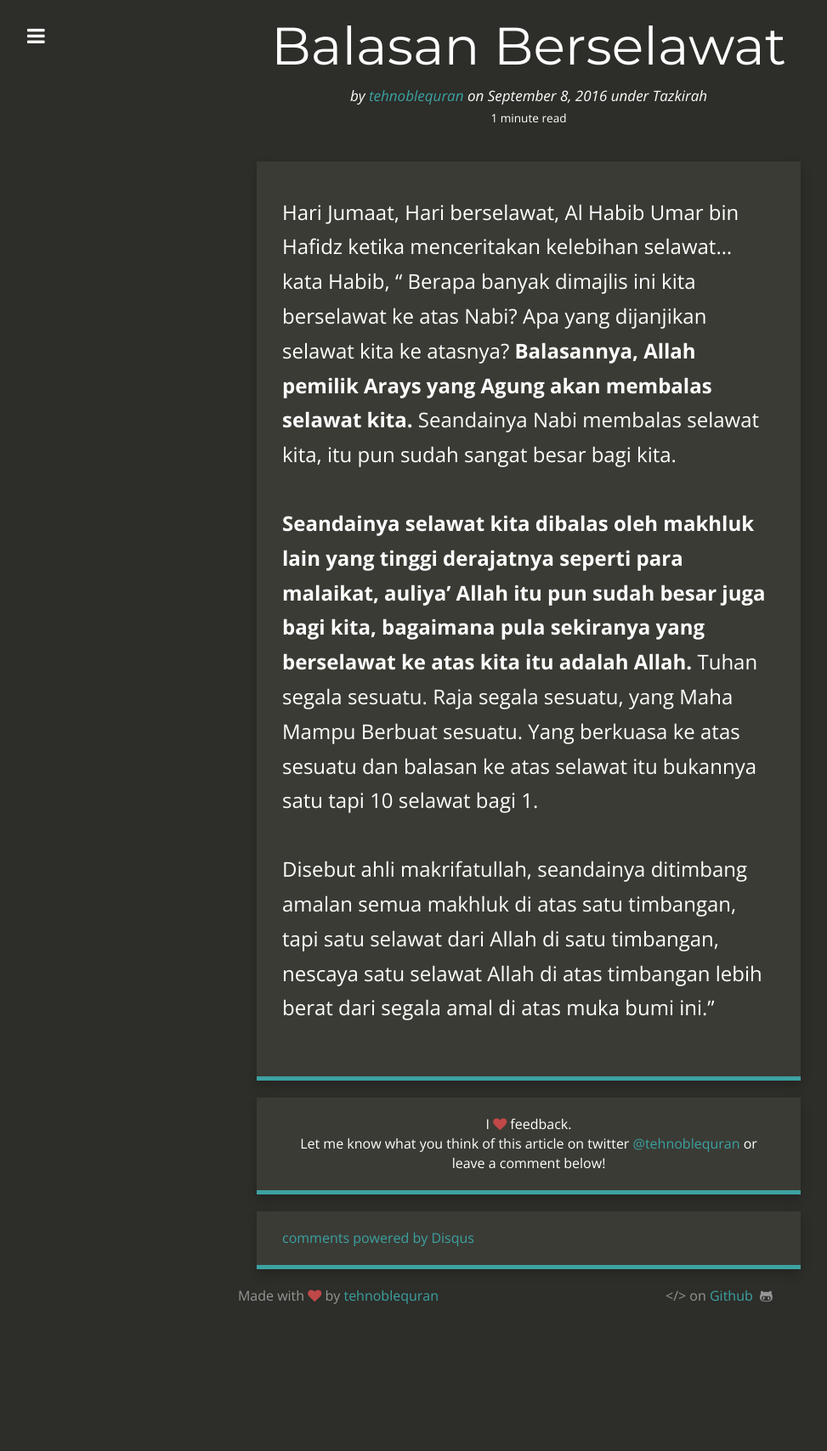
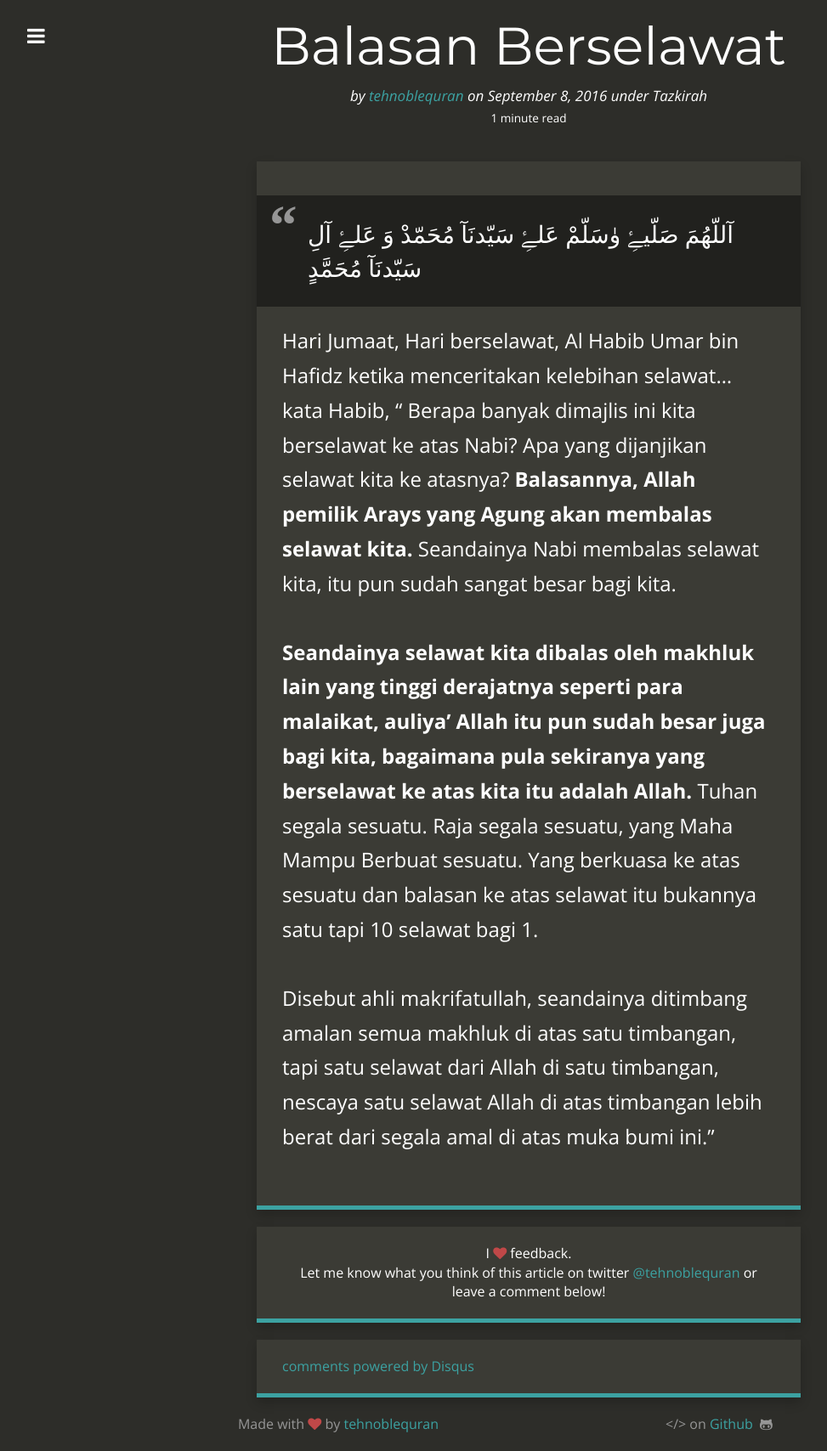
Before and after one commit to kedamaian/swsyafiq, a Jekyll site: the page built from _posts/2016-09-08-balasan-berselawat.md, in a window 1280 px wide. Shown: the whole page at 85% size, without its empty margins (18-991 px from the left). Built offline with Jekyll 4.4.1, drawn with Linux system fonts in a browser that asks for light colours; nearby versions of some CDN libraries; comment, search, counter and statistics services are not loaded; before the commit the page ends 1556 px from its top, so only the background shows below that.

Commit message:
Updated 2016-09-08-balasan-berselawat.md

```diff
--- a/_posts/2016-09-08-balasan-berselawat.md
+++ b/_posts/2016-09-08-balasan-berselawat.md
@@ -6,6 +6,8 @@ title: Balasan Berselawat
 categories:
   - Tazkirah
 ---
+> آللّهُمَ صَلّیۓِ ۈسَلّمْ عَلۓِ سَيّدنَآ مُحَمّدْ وَ عَلۓِ آلِ سَيّدنَآ مُحَمَّدٍ
+
 Hari Jumaat, Hari berselawat, Al Habib Umar bin Hafidz ketika menceritakan kelebihan selawat... kata Habib, " Berapa banyak dimajlis ini kita berselawat ke atas Nabi? Apa yang dijanjikan selawat kita ke atasnya? **Balasannya, Allah pemilik Arays yang Agung akan membalas selawat kita.** Seandainya Nabi membalas selawat kita, itu pun sudah sangat besar bagi kita.
 
 **Seandainya selawat kita dibalas oleh makhluk lain yang tinggi derajatnya seperti para malaikat, auliya' Allah itu pun sudah besar juga bagi kita, bagaimana pula sekiranya yang berselawat ke atas kita itu adalah Allah.** Tuhan segala sesuatu. Raja segala sesuatu, yang Maha Mampu Berbuat sesuatu. Yang berkuasa ke atas sesuatu dan balasan ke atas selawat itu bukannya satu tapi 10 selawat bagi 1.
```
